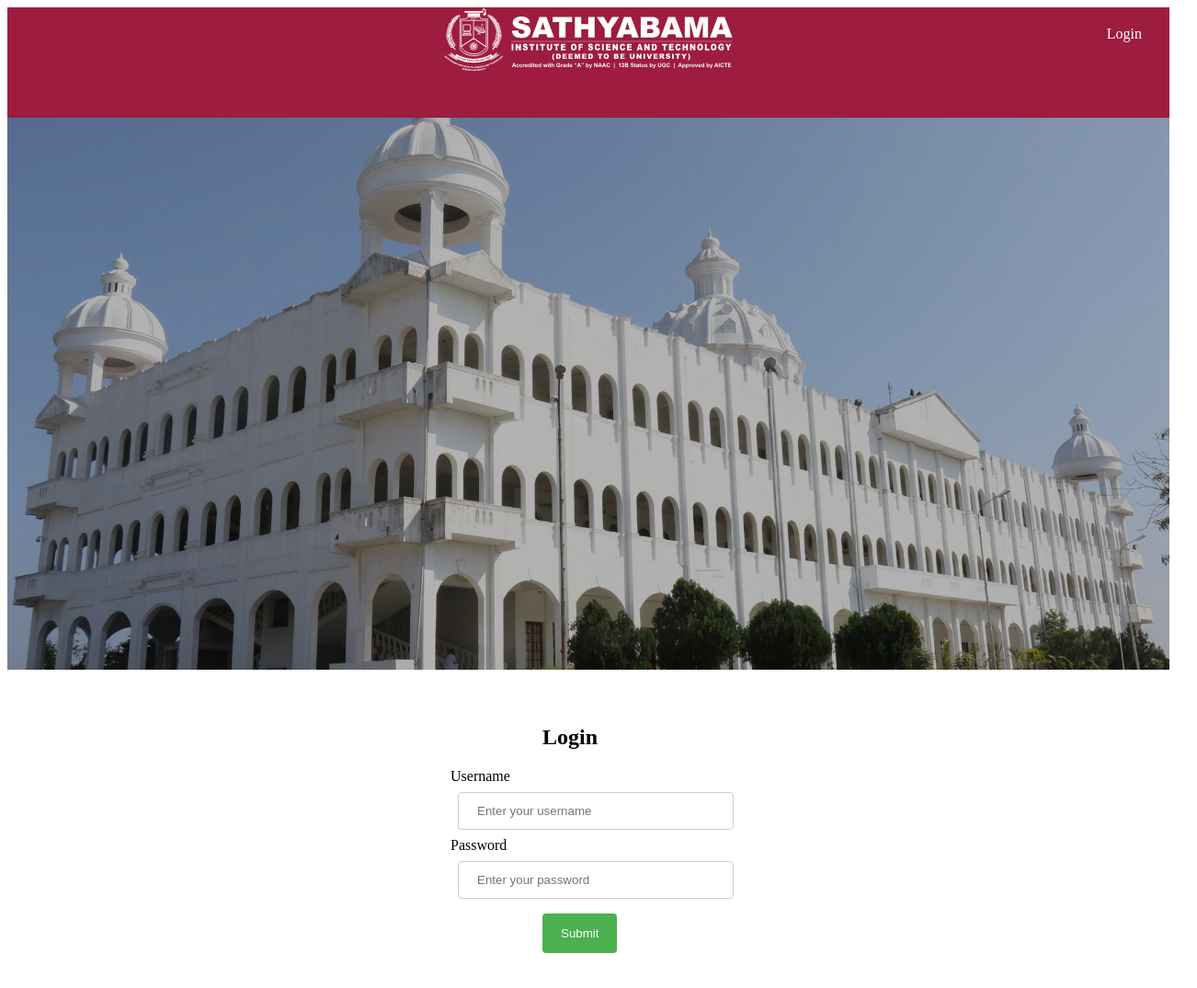
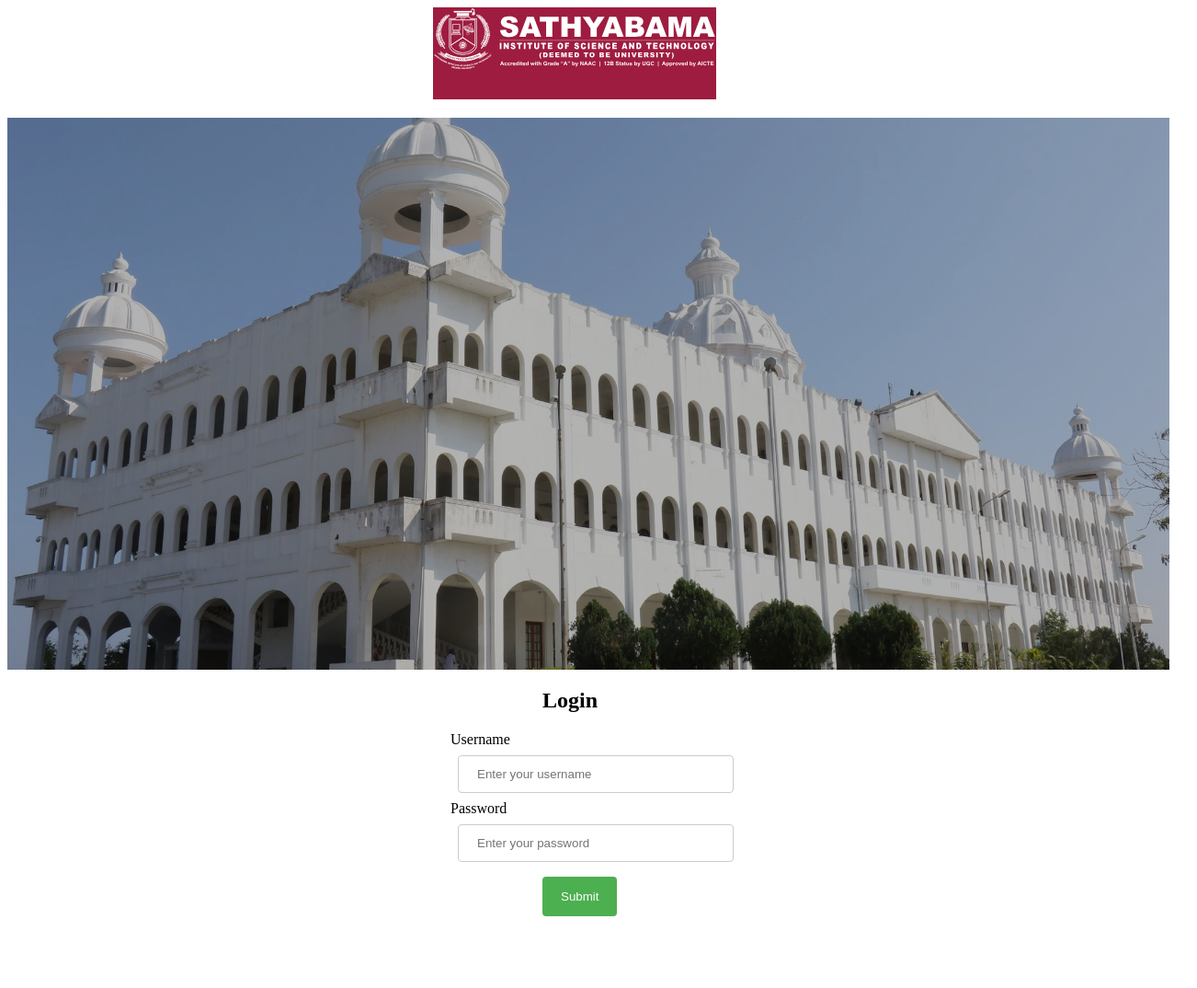
Before and after one commit to Bhargavjupalli/sathyabama, a plain HTML site: page index.html in a window 1280 px wide. Shown: the whole page at 92% size, 1302 px wide, since content can reach past the window. After the commit the page ends 1024 px from the top, so only its background shows below. Drawn offline with Linux system fonts and the light colour scheme.

Commit message:
Update index.html

```diff
--- a/index.html
+++ b/index.html
@@ -3,11 +3,6 @@
 <head>
 	<title>My Website</title>
 	<style>
-	form {
-		margin: auto;
-		width: 300px;
-		padding: 20px;
-	}
 
 	input[type="text"], input[type="password"] {
 		width: 100%;
@@ -34,12 +29,7 @@
 		background-color: #45a049;
 	}
 
-	.logo {
-		display:inline-block;
-		width: 100%;
-		background-color: #9e1c3f;
-		width: 100%;
-	}
+
 	.content {
         height: 100px;
         margin: 0 auto;
@@ -57,7 +47,6 @@
 
 	.bgimage {
 	   background-image: url("pic.jpg");
-	   height: 600px;
 	   background-color: rgba(255, 255, 255, 0.2);
 	   position: relative;
 	}
```
